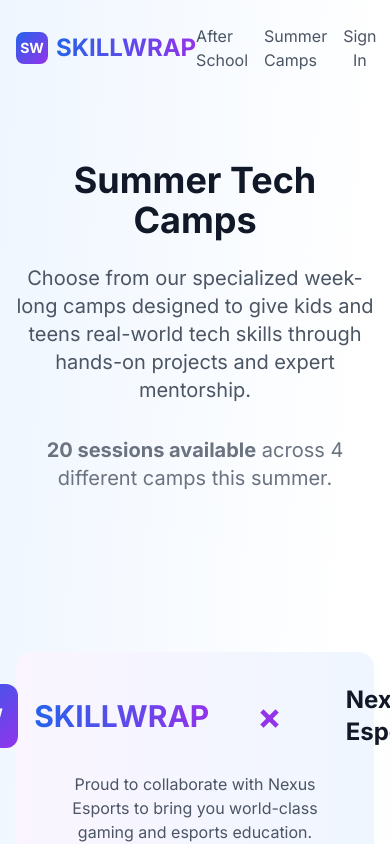
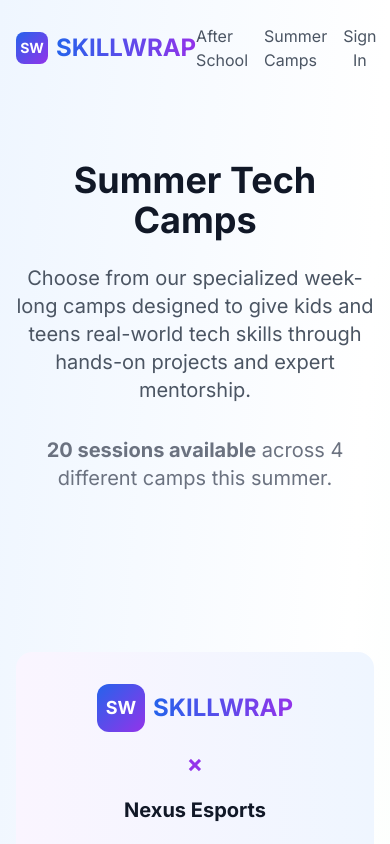
Before and after one commit to BenjaminBruton/skillwrap, a Next.js app: page /camps in a window 390 px wide. Shown: the top 844 px of the page. Built offline with nearby package versions, Linux system fonts and the light colour scheme; no server answers.

Commit message:
social preview update

```diff
--- a/src/app/camps/page.tsx
+++ b/src/app/camps/page.tsx
@@ -105,29 +105,29 @@ export default function CampsPage() {
       {/* Partnership Section */}
       <section className="container mx-auto px-4 py-12">
         <div className="bg-gradient-to-r from-purple-50 to-blue-50 rounded-2xl p-8">
-          <div className="flex items-center justify-center space-x-12 mb-6">
+          <div className="flex flex-col sm:flex-row items-center justify-center gap-4 sm:gap-8 lg:gap-12 mb-6">
             {/* SKILLWRAP Logo */}
-            <div className="flex items-center space-x-4">
-              <div className="w-16 h-16 bg-gradient-to-br from-blue-600 to-purple-600 rounded-xl flex items-center justify-center">
-                <span className="text-white font-bold text-xl">SW</span>
+            <div className="flex items-center space-x-2 sm:space-x-4">
+              <div className="w-12 h-12 sm:w-16 sm:h-16 bg-gradient-to-br from-blue-600 to-purple-600 rounded-xl flex items-center justify-center">
+                <span className="text-white font-bold text-lg sm:text-xl">SW</span>
               </div>
-              <span className="text-3xl font-bold bg-gradient-to-r from-blue-600 to-purple-600 bg-clip-text text-transparent">
+              <span className="text-2xl sm:text-3xl font-bold bg-gradient-to-r from-blue-600 to-purple-600 bg-clip-text text-transparent">
                 SKILLWRAP
               </span>
             </div>
 
             {/* Partnership Symbol */}
-            <div className="text-4xl font-bold text-purple-600">×</div>
+            <div className="text-2xl sm:text-4xl font-bold text-purple-600">×</div>
 
             {/* Nexus Esports Logo/Text */}
-            <div className="flex items-center space-x-4">
+            <div className="flex items-center justify-center">
               {/* Show logo on desktop, text on mobile */}
               <img
                 src="/images/nexus_logo.png"
                 alt="Nexus Esports Logo"
-                className="hidden sm:block w-38 h-20 object-contain"
+                className="hidden sm:block w-32 sm:w-38 h-16 sm:h-20 object-contain"
               />
-              <span className="block sm:hidden text-2xl md:text-3xl font-bold text-gray-900">
+              <span className="block sm:hidden text-xl font-bold text-gray-900 text-center">
                 Nexus Esports
               </span>
             </div>
@@ -177,7 +177,7 @@ export default function CampsPage() {
                       </span>
                       <span className="text-3xl font-bold text-gray-900">${camp.price}</span>
                     </div>
-                    <div className="flex items-center justify-between mb-6 text-sm text-gray-600">
+                    <div className="flex items-center justify-between mb-4 text-sm text-gray-600">
                       <span className="flex items-center">
                         <svg className="w-4 h-4 mr-1 text-blue-500" fill="none" stroke="currentColor" viewBox="0 0 24 24">
                           <path strokeLinecap="round" strokeLinejoin="round" strokeWidth={2} d="M8 7V3m8 4V3m-9 8h10M5 21h14a2 2 0 002-2V7a2 2 0 00-2-2H5a2 2 0 00-2 2v12a2 2 0 002 2z" />
@@ -189,6 +189,14 @@ export default function CampsPage() {
                           <path strokeLinecap="round" strokeLinejoin="round" strokeWidth={2} d="M17 20h5v-2a3 3 0 00-5.356-1.857M17 20H7m10 0v-2c0-.656-.126-1.283-.356-1.857M7 20H2v-2a3 3 0 015.356-1.857M7 20v-2c0-.656.126-1.283.356-1.857m0 0a5.002 5.002 0 019.288 0M15 7a3 3 0 11-6 0 3 3 0 016 0zm6 3a2 2 0 11-4 0 2 2 0 014 0zM7 10a2 2 0 11-4 0 2 2 0 014 0z" />
                         </svg>
                         Max {camp.maxStudents} Students
+                      </span>
+                    </div>
+                    <div className="flex items-center justify-center mb-6 text-sm text-gray-600">
+                      <span className="flex items-center bg-blue-50 px-3 py-2 rounded-lg">
+                        <svg className="w-4 h-4 mr-1 text-blue-500" fill="none" stroke="currentColor" viewBox="0 0 24 24">
+                          <path strokeLinecap="round" strokeLinejoin="round" strokeWidth={2} d="M12 8v4l3 3m6-3a9 9 0 11-18 0 9 9 0 0118 0z" />
+                        </svg>
+                        20 hours of work over 5 days
                       </span>
                     </div>
                     <div className="mb-6">
--- a/src/app/layout.tsx
+++ b/src/app/layout.tsx
@@ -35,11 +35,20 @@ export const metadata: Metadata = {
     title: 'SKILLWRAP - Tech Summer Camps',
     description: 'Join our exciting tech summer camps and learn programming, AI, entrepreneurship, and esports!',
     siteName: 'SKILLWRAP',
+    images: [
+      {
+        url: '/og-image.svg',
+        width: 1200,
+        height: 630,
+        alt: 'SKILLWRAP - Tech Summer Camps for Kids & Teens',
+      },
+    ],
   },
   twitter: {
     card: 'summary_large_image',
     title: 'SKILLWRAP - Tech Summer Camps',
     description: 'Join our exciting tech summer camps and learn programming, AI, entrepreneurship, and esports!',
+    images: ['/og-image.svg'],
   },
 }
 
```
Also changed, not shown: public/og-image.svg (added).
